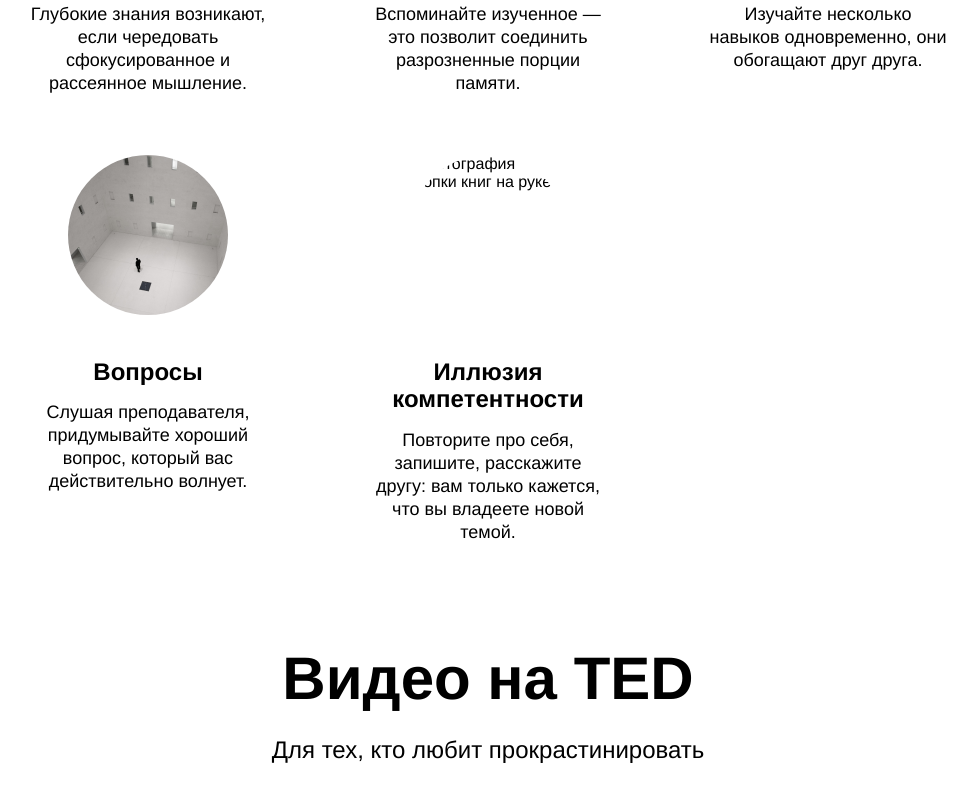
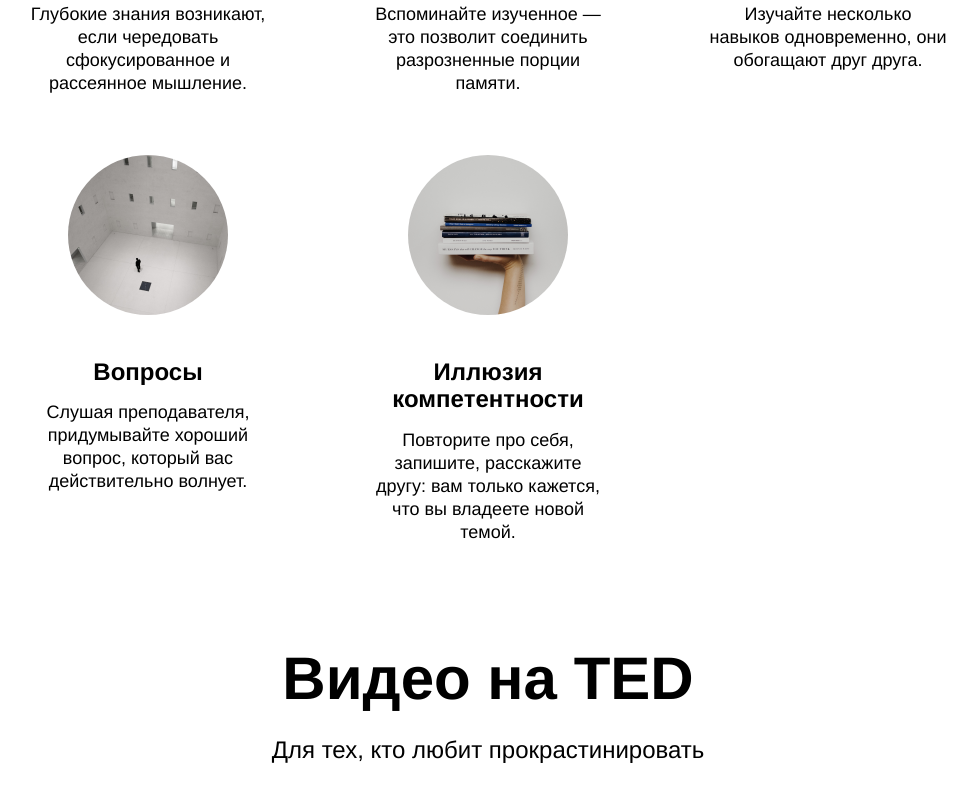
Before and after one commit to Konstantinshetinkin/how-to-learn, a plain HTML site: page index.html in a window 1280 px wide. Shown: the part 1783-2584 px from the top of the page, without its empty margins (152-1129 px from the left). Drawn offline with Linux system fonts and the light colour scheme; the site is published under a folder, as on GitHub Pages, so addresses that start at the root find nothing.

Commit message:
готов

```diff
--- a/index.html
+++ b/index.html
@@ -62,7 +62,7 @@
             <p class="cards__description">Слушая преподавателя, придумывайте хороший вопрос, который вас действительно волнует.</p>
           </li>
           <li class="cards__item">
-            <img src="/images/_sprint-2/cards-competence.png" alt="Фотография стопки книг на руке" class="cards__image">
+            <img src="./images/_sprint-2/cards-competence.png" alt="Фотография стопки книг на руке" class="cards__image">
             <h3 class="cards__title">Иллюзия компетентности</h3>
             <p class="cards__description">Повторите про себя, запишите, расскажите другу: вам только кажется, что вы владеете новой темой.</p>
           </li>
```
Also changed, not shown: 1 other file.
